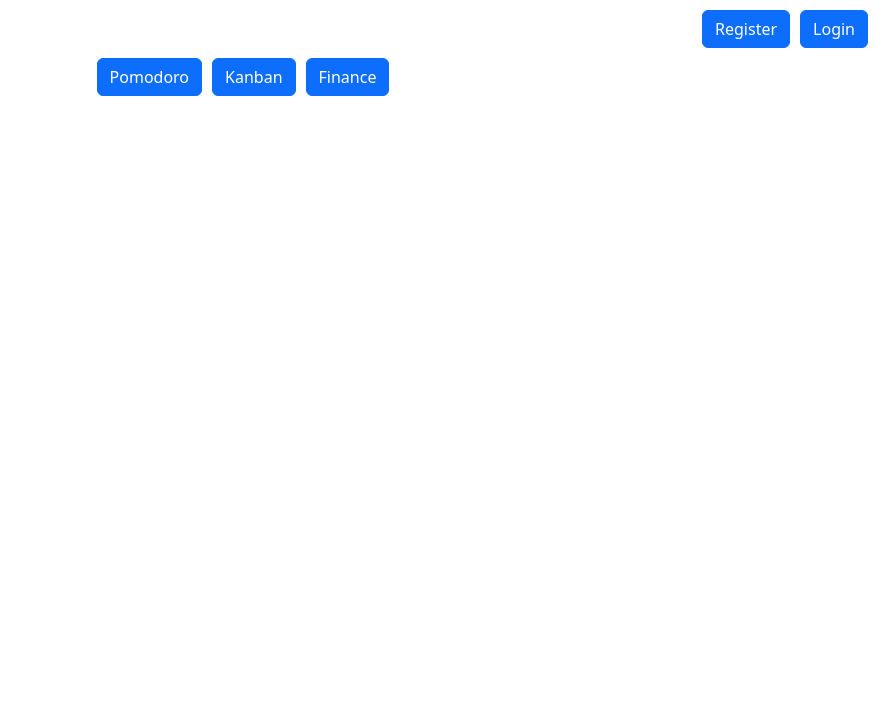
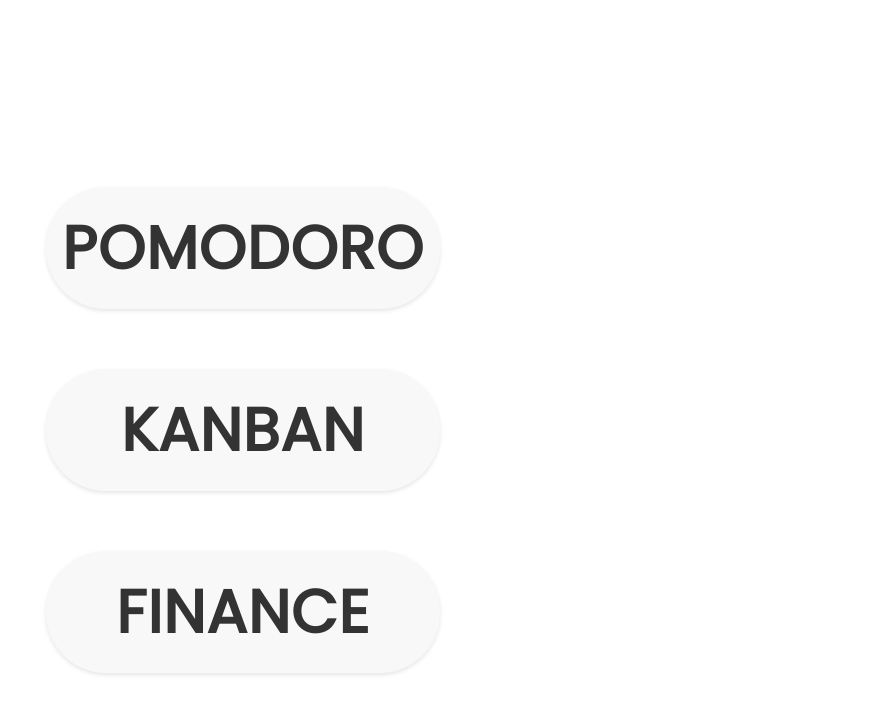
Before and after one commit to SagidanovBakhtiyar/productivitizer, a Flask app: page / in a window 1280 px wide. Shown: the top 714 px of the page, without its empty margins (397-1280 px from the left). Run offline with Flask 3, Linux system fonts and the light colour scheme.

Commit message:
Bug fixes
Fixed bugs on Pomodoro and added style to homepage

```diff
--- a/productivitizer/static/css/homepage.css
+++ b/productivitizer/static/css/homepage.css
@@ -1,16 +1,29 @@
-    /* Add this CSS to your style.css file */
-    .homepage-navigation {
-        display: flex;
-        justify-content: center;
-        margin-bottom: 20px; /* Adjust margin as needed */
-    }
-
-.homepage-auth {
-    display: flex;
-    justify-content: flex-end;
-    padding: 10px;
+.homepage-navigation {
+    position: absolute;
+    left: 50%;
+    top: 50%;
+    transform: translate(-50%,-50%);
+}
+.custom {
+    display: inline-block;
+    padding: 16px 16px;
+    background-color: #f8f8f8;
+    color: #333;
+    border-radius: 60px;
+    text-decoration: none;
+    font-family: 'Poppins', sans-serif;
+    font-size: 60px;
+    font-weight: 600;
+    text-transform: uppercase;
+    letter-spacing: 1px;
+    transition: background-color 0.3s, color 0.3s;
+    box-shadow: 0 2px 4px rgba(0, 0, 0, 0.1);
+    margin-top: 60px;
+    text-align: center;
+    user-select: none;
 }
 
-.btn-primary {
-    margin: 0 5px; /* Add spacing between buttons */
+.custom:hover {
+    background-color: #e0e0e0; /* Darker gray background on hover */
+    color: #222; /* Slightly darker text color on hover */
 }
--- a/productivitizer/static/css/pomodoro.css
+++ b/productivitizer/static/css/pomodoro.css
@@ -1,5 +1,6 @@
 #modes {
     text-align: center;
+    margin-top: 100px;
     margin-bottom: 20px;
 }
 
@@ -34,7 +35,7 @@
 }
 
 #duration-control {
-    margin-top: 20px;
+    margin-top: 50px;
 }
 
 #duration-control label {
--- a/productivitizer/static/js/pomodoro.js
+++ b/productivitizer/static/js/pomodoro.js
@@ -36,7 +36,7 @@ function durationControlHandler(event) {
     var durationId = event.target.dataset.durationId;
 
     // Custom duration validation
-    if(value != '' && !isNaN(value) && Number.isInteger(parseFloat(value)) && parseInt(value) != 0) {
+    if (value != '' && !isNaN(value) && Number.isInteger(parseFloat(value)) && parseInt(value) >= 0 && parseInt(value) != 0) {
         MODES[durationId] = parseInt(value);
     } else {
         MODES[durationId] = DEFAULT_MODES[durationId];
--- a/productivitizer/templates/index.html
+++ b/productivitizer/templates/index.html
@@ -11,30 +11,11 @@
     <title>Productivitizer</title>
 </head>
 <body>
-    <div class="homepage-auth">
-        {% if g.user %}
-        <a>{{ g.user['username'] }}</a>
-        <a class="btn btn-primary" href="{{ url_for('auth.logout') }}">Log Out</a>
-        {% else %}
-        <a class="btn btn-primary" href="{{ url_for('auth.register') }}">Register</a>
-        <a class="btn btn-primary" href="{{ url_for('auth.login') }}">Login</a>
-        {% endif %}
-    </div>
     <div class="homepage-navigation">
-        <div class="row">
-            <div class="col">
-                <button class="btn btn-primary">Pomodoro</button>
-            </div>
-        </div>
-        <div class="row">
-            <div class="col">
-                <button class="btn btn-primary">Kanban</button>
-            </div>
-        </div>
-        <div class="row">
-            <div class="col">
-                <button class="btn btn-primary">Finance</button>
-            </div>
+        <div class="d-grid">
+            <a class="custom" href="{{ url_for('pomodoro.pomodoro') }}">Pomodoro</a>
+            <a class="custom">Kanban</a>
+            <a class="custom">Finance</a>
         </div>
     </div>
 </body>
```
